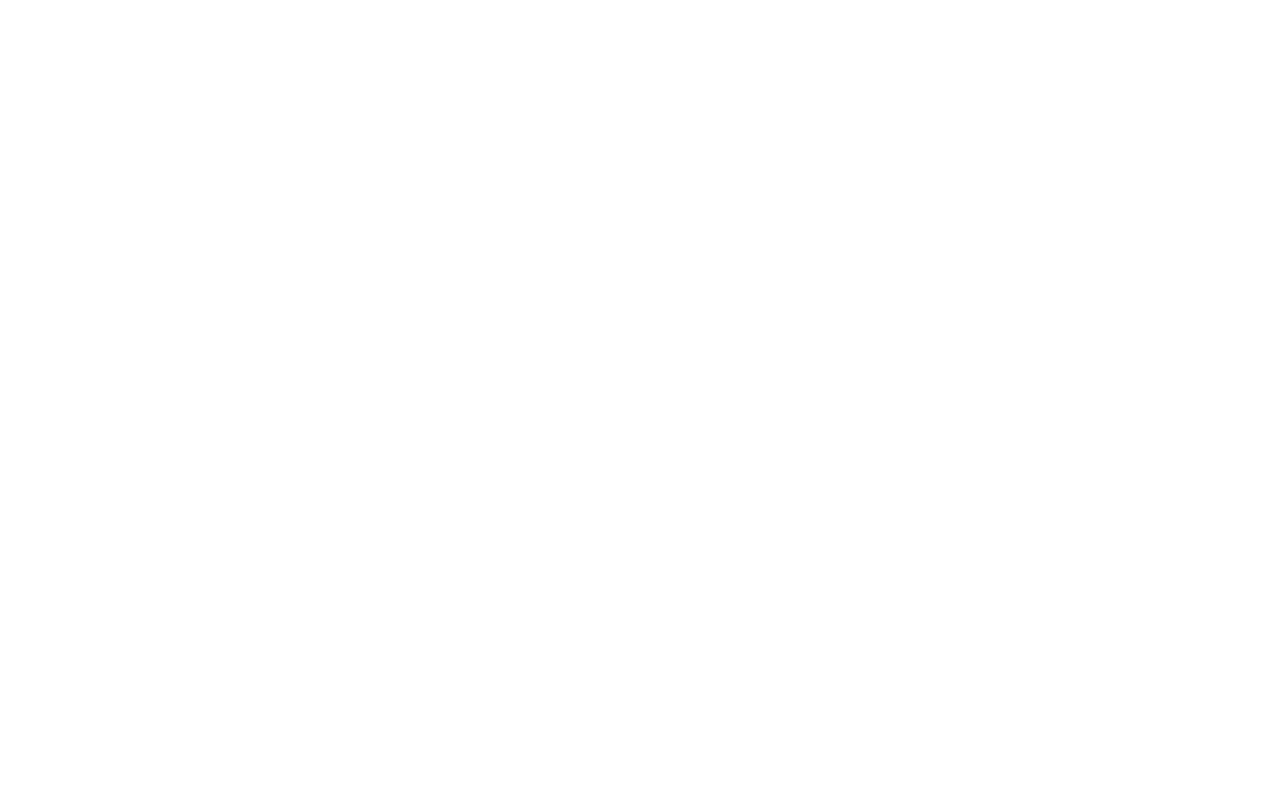
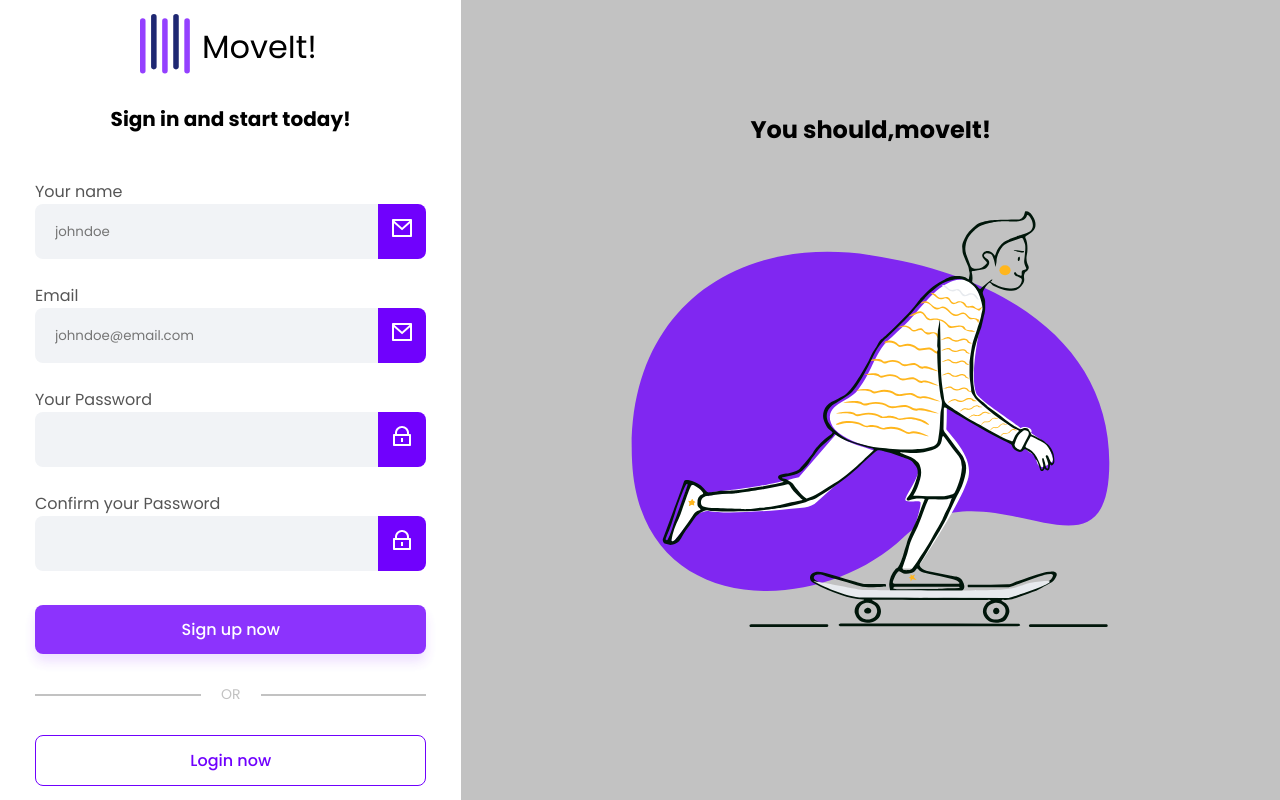
Before and after one commit to renanmello/loginpageAngular, an Angular app: page /signup in a window 1280 px wide. Before the commit this address led to /. Built offline with nearby package versions, Linux system fonts and the light colour scheme.

Commit message:
finish login/sigup pages

```diff
--- a/src/app/components/default-login-layout/default-login-layout.component.html
+++ b/src/app/components/default-login-layout/default-login-layout.component.html
@@ -4,7 +4,12 @@
         <h2>{{title}}</h2>
         <ng-content></ng-content>
         <div class="btn-wrapper">
-            <button class="btn-primary" (click)="submit()">{{primaryBtnText}}</button>
+            <button class="btn-primary"
+            (click)="submit()"
+            [disabled] ="disablePrimaryBtn"
+            >{{primaryBtnText}}
+
+            </button>
         <div class="divider">
             <div></div>
             <span>or</span>
--- a/src/app/components/default-login-layout/default-login-layout.component.ts
+++ b/src/app/components/default-login-layout/default-login-layout.component.ts
@@ -11,6 +11,7 @@
   @Input() title: String = " ";
   @Input() primaryBtnText: String = " ";
   @Input() secondaryBtnText: String = " ";
+  @Input() disablePrimaryBtn: boolean = true;
 
   @Output("submit") onSubmit = new EventEmitter();
   @Output("navigate") onNavigate = new EventEmitter();
--- a/src/app/pages/login/login.component.html
+++ b/src/app/pages/login/login.component.html
@@ -4,6 +4,7 @@
 secondaryBtnText = "Sign up now"
 (submit)="submit()"
 (navigate)="navigate()"
+[disablePrimaryBtn]="!loginForm.valid"
 >
     <form  [formGroup]="loginForm">
         <app-primary-input
--- /dev/null
+++ b/src/app/pages/signup/signup.component.html
@@ -0,0 +1,53 @@
+<app-default-login-layout
+title = "Sign in and start today!"
+primaryBtnText = "Sign up now"
+secondaryBtnText = "Login now"
+(submit)="submit()"
+(navigate)="navigate()"
+[disablePrimaryBtn]="!signupForm.valid"
+>
+    <form  [formGroup]="signupForm">
+
+        <app-primary-input
+        formControlName="name"
+           inputName="name"
+           type="text"
+           label="Your name"
+           placeHolder="johndoe"
+        >
+            <img src="email-icon.svg" />
+        </app-primary-input>
+
+        <app-primary-input
+        formControlName="email"
+           inputName="email"
+           type="email"
+           label="Email"
+           placeHolder="johndoe@email.com"
+        >
+            <img src="email-icon.svg" />
+        </app-primary-input>
+
+        <app-primary-input
+        formControlName="password"
+           inputName="password"
+           type="password"
+           label="Your Password"
+
+        >
+            <img src="password-icon.svg" />
+        </app-primary-input>
+
+        <app-primary-input
+        formControlName="passwordConfirm"
+           inputName="passwordConfirm"
+           type="password"
+           label="Confirm your Password"
+
+        >
+            <img src="password-icon.svg" />
+        </app-primary-input>
+
+
+    </form>
+</app-default-login-layout>
--- /dev/null
+++ b/src/app/pages/signup/signup.component.scss
@@ -0,0 +1,16 @@
+@import "../../../styles/variables.scss";
+
+form {
+    width: 100%;
+    display: flex;
+    flex-direction: column;
+    gap: 24px;
+    margin-bottom: 34px;
+
+    span{
+        font-size: 14px;
+        text-decoration: underline;
+        color: $secundary-color;
+        text-align: end;
+    }
+}
--- /dev/null
+++ b/src/app/pages/signup/signup.component.ts
@@ -0,0 +1,57 @@
+import { Component } from '@angular/core';
+import { DefaultLoginLayoutComponent } from '../../components/default-login-layout/default-login-layout.component';
+import { FormControl, FormGroup, ReactiveFormsModule, Validators } from '@angular/forms';
+import { PrimaryInputComponent } from '../../components/primary-input/primary-input.component';
+import { Router } from '@angular/router';
+import { LoginService } from '../../services/login.service';
+import { ToastrService } from 'ngx-toastr';
+
+interface signupForm {
+  name: string;
+  email: string;
+  password: string;
+  passwordConfirm: string;
+}
+
+@Component({
+  selector: 'app-signup',
+  standalone: true,
+  imports: [
+    DefaultLoginLayoutComponent,
+    ReactiveFormsModule,
+    PrimaryInputComponent
+  ],
+  providers:[LoginService],
+  templateUrl: './signup.component.html',
+  styleUrl: './signup.component.scss'
+})
+export class SignupComponent {
+  signupForm!: FormGroup;
+  constructor(
+    private router: Router,
+    private loginService: LoginService,
+    private toastService: ToastrService
+  ){
+    this.signupForm = new FormGroup({
+      name: new FormControl('', [Validators.required, Validators.minLength(3)]),
+      email: new FormControl('', [Validators.required, Validators.email]),
+      password: new FormControl('', [Validators.required,Validators.minLength(6)]),
+      passwordConfirm: new FormControl('', [Validators.required,Validators.minLength(6)])
+    })
+  }
+
+  submit(){
+    //console.log(this.loginForm.value);
+    this.loginService.login(this.signupForm.value.email,this.signupForm.value.password).subscribe(
+      {
+        next:() => this.toastService.success("Login feito com sucesso"),
+        error:() => this.toastService.error("Erro ao realizar login, tente novamente!")
+      }
+    )
+
+  }
+  navigate(){
+    this.router.navigate(["login"]);
+  }
+
+}
```
Also changed, not shown: src/app/app.routes.ts (+6 -1 lines), 1 other file (tests, documents, lock files or other folders).
